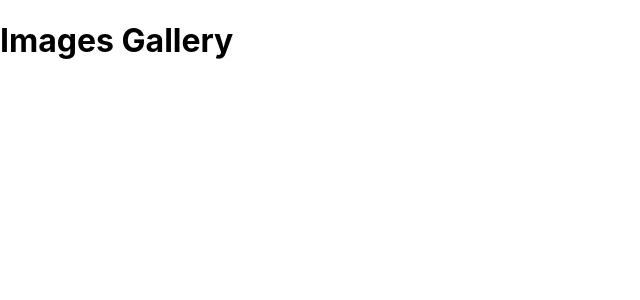
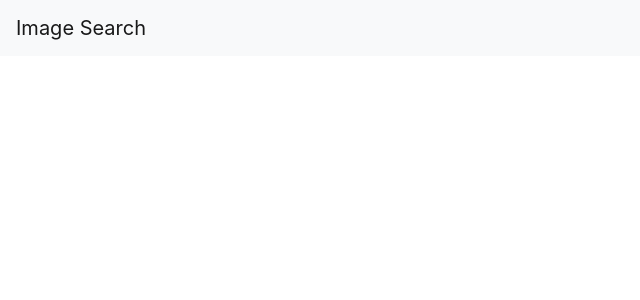
Before and after one commit to NahidAkhtar84/image_search_app, a React (Create React App) app in the folder frontend/: page / in a window 1280 px wide. Shown: the top 300 px of the page, without its empty margins (0-640 px from the left). Built offline with nearby package versions, Linux system fonts and the light colour scheme.

Commit message:
initial header done

```diff
--- a/frontend/package.json
+++ b/frontend/package.json
@@ -6,7 +6,9 @@
     "@testing-library/jest-dom": "^5.14.1",
     "@testing-library/react": "^11.2.7",
     "@testing-library/user-event": "^12.8.3",
+    "bootstrap": "^4.5.3",
     "react": "^17.0.2",
+    "react-bootstrap": "^1.4.0",
     "react-dom": "^17.0.2",
     "react-scripts": "4.0.3",
     "web-vitals": "^1.1.2"
--- a/frontend/src/App.js
+++ b/frontend/src/App.js
@@ -1,9 +1,10 @@
-
+import 'bootstrap/dist/css/bootstrap.min.css';
+import Header from './components/Header';
 
 function App() {
   return (
     <div className="App">
-      <h1>Images Gallery</h1>
+      <Header title="Image Search"/>
     </div>
   );
 }
--- /dev/null
+++ b/frontend/src/components/Header.js
@@ -0,0 +1,12 @@
+import React from 'react';
+import { Navbar } from 'react-bootstrap';
+
+const Header = (props) => {
+    return (
+        <Navbar bg="light" variant="light">
+            <Navbar.Brand href="/">{props.title}</Navbar.Brand>
+        </Navbar>
+    );
+}
+
+export default Header;
```
Also changed, not shown: 1 other file (tests, documents, lock files or other folders).
